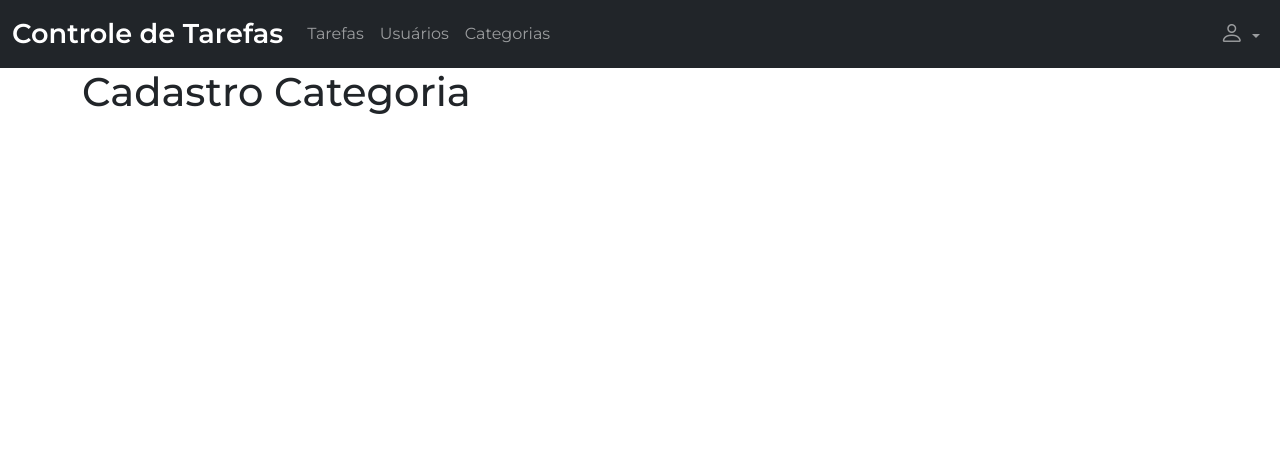
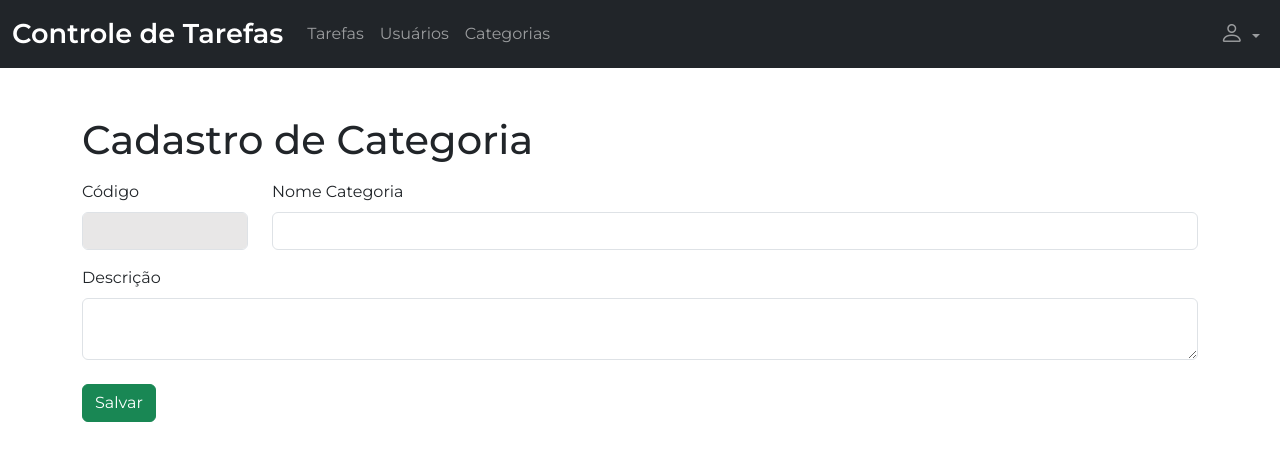
Before and after one commit to MarcosCondeJr/ControleDeTarefas2-PHP, a PHP site: page /ControleDeTarefas2-PHP/cadastro-categoria in a window 1280 px wide. Shown: the top 461 px of the page. Run offline with PHP 8.4, Linux system fonts and the light colour scheme.

Commit message:
criando o formulário de cadastro de categoria

```diff
--- a/App/Views/Categoria/cadastroCategoriaView.php
+++ b/App/Views/Categoria/cadastroCategoriaView.php
@@ -9,7 +9,26 @@
 </head>
 <body>
     <div class="container">
-        <h1>Cadastro Categoria</h1>
+        <form action="">
+            <h1 class="mt-5 mb-3">Cadastro de Categoria</h1>
+            <div class="row">
+                <div class="col-sm-2 mb-3">
+                    <label for="codigoCategoria" class="form-label">Código</label>
+                    <input style="background-color:rgb(232, 231, 231)" type="text" class="form-control" readonly>
+                </div>
+                <div class="col mb-3">
+                    <label for="nomeCategoria" class="form-label">Nome Categoria</label>
+                    <input type="text" class="form-control">
+                </div>
+            </div>
+            <div class="row">
+                <div class="col mb-4">
+                    <label for="ds_categoria" class="form-label">Descrição</label>
+                    <textarea name="" id="" class="form-control"></textarea>
+                </div>
+            </div>
+            <button type="submit" class="btn btn-success">Salvar</button>
+        </form>
     </div>
 </body>
 </html>
```
